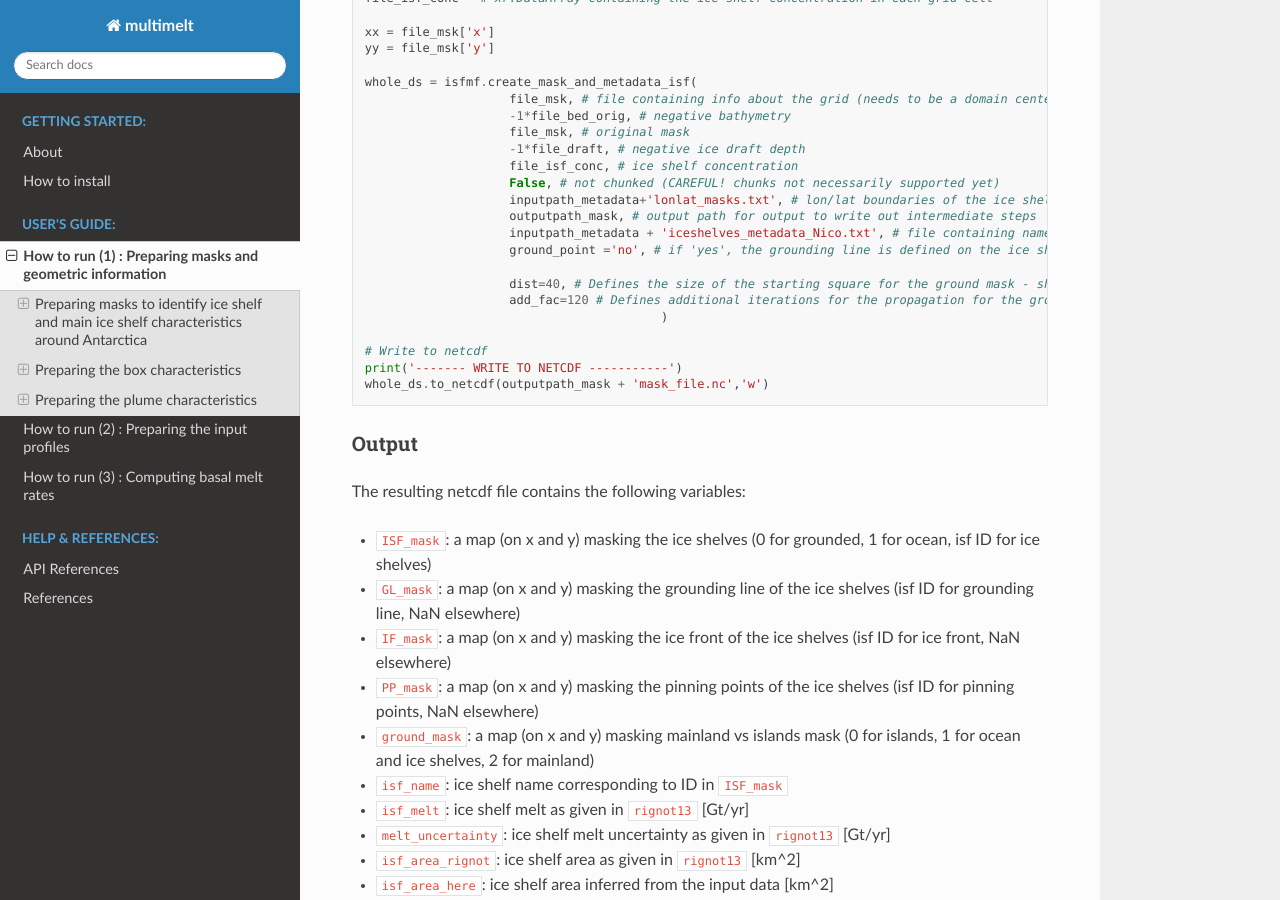
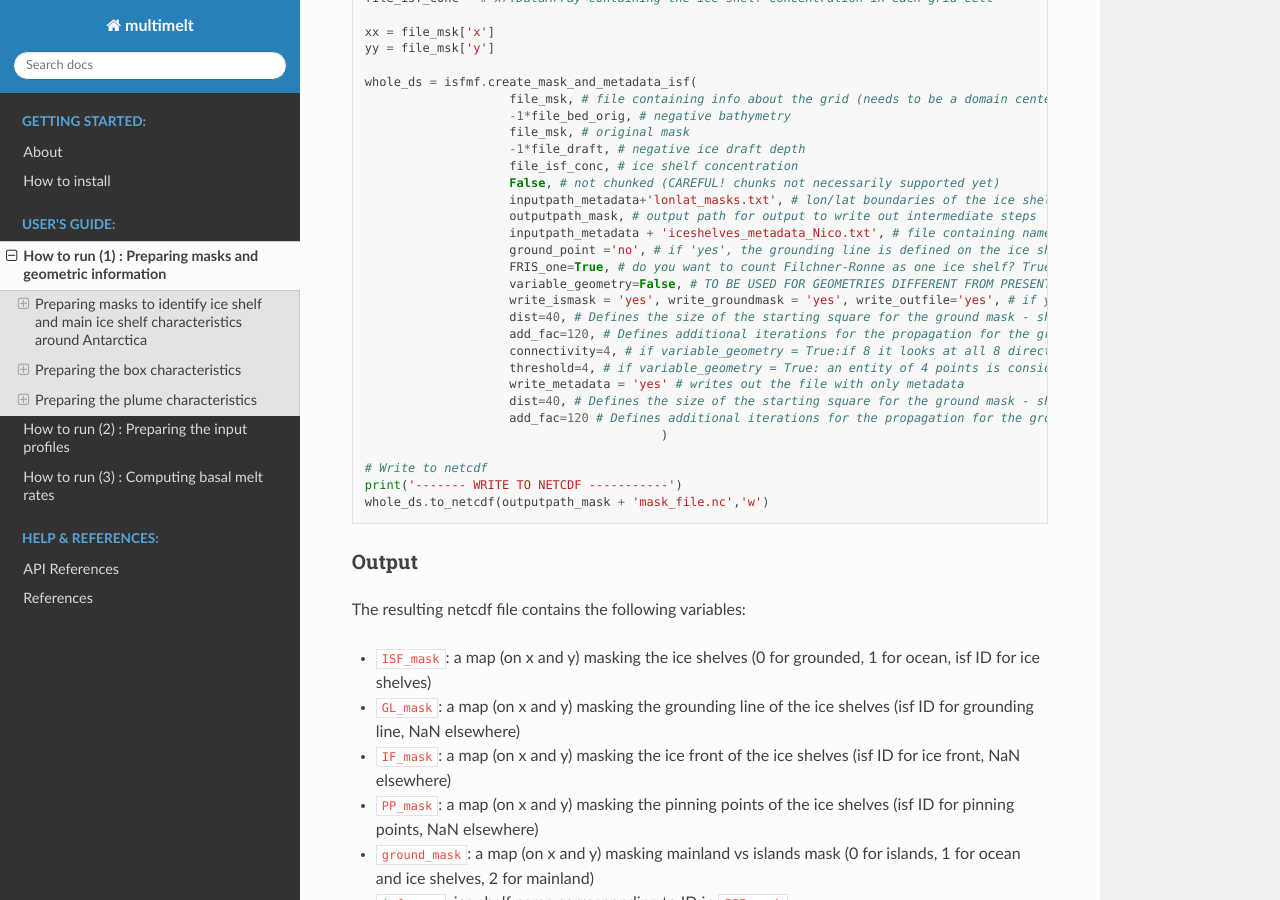
Before and after one commit to ClimateClara/multimelt, a Sphinx documentation site: the page built from docs/guide/prepare_masks.rst, in a window 1280 px wide and 900 px high, scrolled down 1581 px. Built offline with Sphinx 7.4.7 and the Read the Docs theme 2.0.0, drawn with Linux system fonts in a browser that asks for light colours; cross-references to code outside the pages are shown as plain code; some of the changed text lies outside the part shown.

Commit message:
updated docs about mask description to include modifications for variable geometry

```diff
--- a/docs/guide/prepare_masks.rst
+++ b/docs/guide/prepare_masks.rst
@@ -66,7 +66,14 @@ You can create an xr.Dataset containing the main geometric information with the
                         outputpath_mask, # output path for output to write out intermediate steps
                         inputpath_metadata + 'iceshelves_metadata_Nico.txt', # file containing name and Rignot data about the different ice shelves
                         ground_point ='no', # if 'yes', the grounding line is defined on the ice shelf points at the border to the ground
-
+                        FRIS_one=True, # do you want to count Filchner-Ronne as one ice shelf? True if yes, False if you want to have them as two separate ice shelves
+                        variable_geometry=False, # TO BE USED FOR GEOMETRIES DIFFERENT FROM PRESENT - if True, the ice shelves havee a slightly different geometry than present and the limits have to be changed
+                        write_ismask = 'yes', write_groundmask = 'yes', write_outfile='yes', # if you already wrote one of these files, you can set option to 'no'
+                        dist=40, # Defines the size of the starting square for the ground mask - should be small if the resolution is coarse and high if the resolution is fine - can be modulated
+                        add_fac=120, # Defines additional iterations for the propagation for the ground mask - can be modulated
+                        connectivity=4, # if variable_geometry = True:if 8 it looks at all 8 directions to see define neighbouring ice shelf points, if 4 only horizontally and vertically
+                        threshold=4, # if variable_geometry = True: an entity of 4 points is considered as one ice shelf
+                        write_metadata = 'yes' # writes out the file with only metadata
                         dist=40, # Defines the size of the starting square for the ground mask - should be small if the resolution is coarse and high if the resolution is fine - can be modulated
                         add_fac=120 # Defines additional iterations for the propagation for the ground mask - can be modulated
                                              )
```
Also changed, not shown: other parts of docs/guide/prepare_masks.rst (+3 -3 lines).
